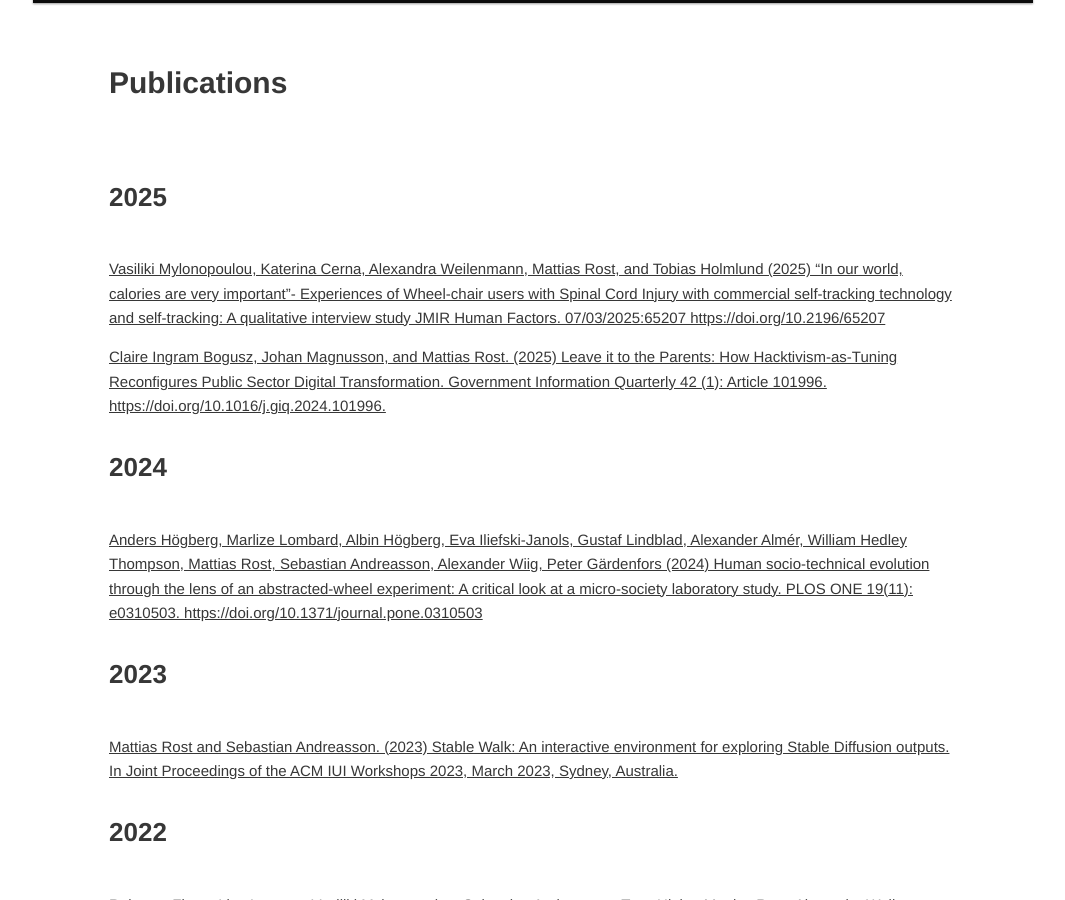
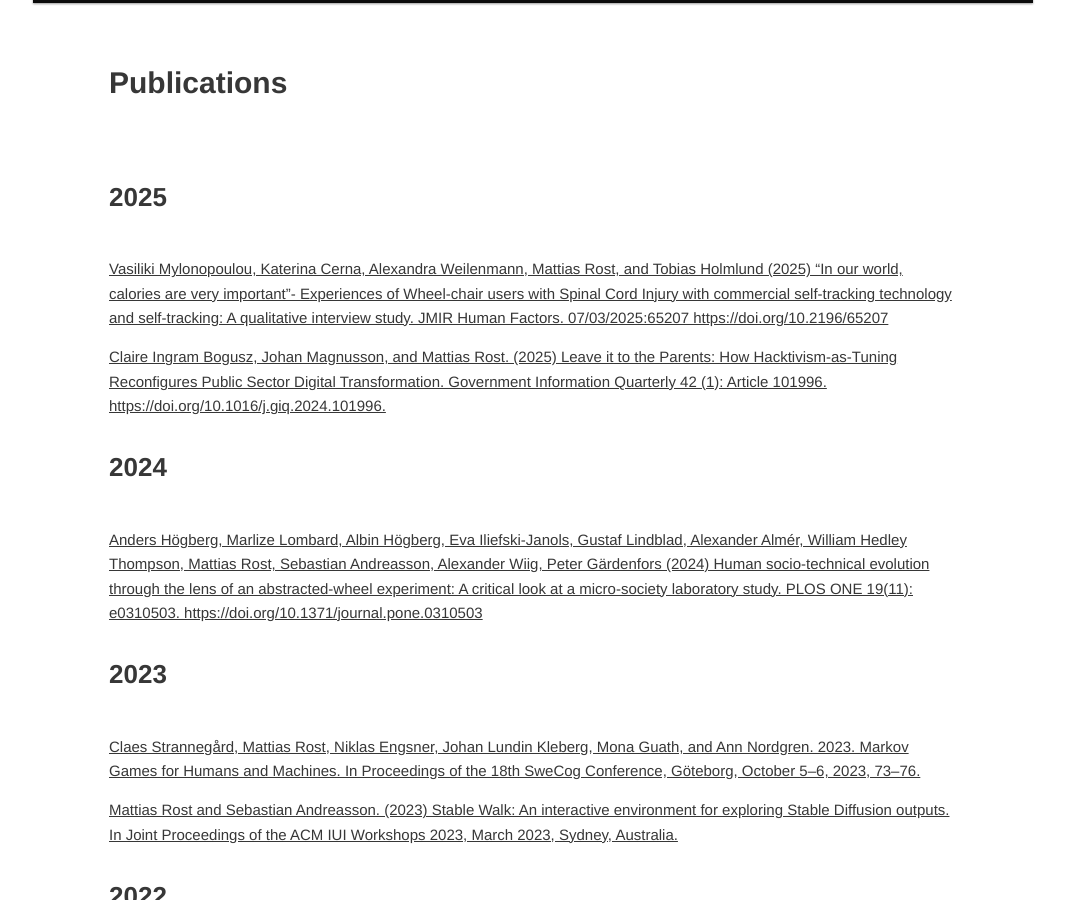
Before and after one commit to rrostt/rrostt.github.io, a Jekyll site: the page built from _pages/2011-09-24-publications.html, in a window 1280 px wide and 900 px high, scrolled down 530 px. Shown: the whole window, without its empty margins (107-1172 px from the left). Built offline with Jekyll 4.4.1, drawn with Linux system fonts in a browser that asks for light colours.

Commit message:
Added swecog 2023 article.

```diff
--- a/_pages/2011-09-24-publications.html
+++ b/_pages/2011-09-24-publications.html
@@ -25,7 +25,7 @@ permalink: "/publications/"
     <p><a href="https://doi.org/10.2196/65207">
         Vasiliki Mylonopoulou,  Katerina Cerna,  Alexandra Weilenmann,  Mattias Rost, and Tobias Holmlund
         (2025)
-        “In our world, calories are very important”- Experiences of Wheel-chair users with Spinal Cord Injury with commercial self-tracking technology and self-tracking: A qualitative interview study
+        “In our world, calories are very important”- Experiences of Wheel-chair users with Spinal Cord Injury with commercial self-tracking technology and self-tracking: A qualitative interview study.
         JMIR Human Factors. 07/03/2025:65207
         https://doi.org/10.2196/65207
     </a></p>
@@ -48,9 +48,17 @@ permalink: "/publications/"
 
 
     <h1>2023</h1>
+    <p>
+        <a href="https://swecog.se/files/SweCog_2023_Proceedings.pdf">
+            Claes Strannegård, Mattias Rost, Niklas Engsner, Johan Lundin Kleberg, Mona Guath, and Ann Nordgren. 2023.
+            Markov Games for Humans and Machines.
+            In Proceedings of the 18th SweCog Conference, Göteborg, October 5–6, 2023, 73–76.
+        </a>
+    </p>
     <p><a href="https://hai-gen.github.io/2023/papers/7513-paper-HAIGEN-RostMattias.pdf">Mattias Rost and Sebastian
         Andreasson. (2023) Stable Walk: An interactive environment for exploring Stable Diffusion outputs. In Joint
         Proceedings of the ACM IUI Workshops 2023, March 2023, Sydney, Australia.</a></p>
+
     <h1>2022</h1>
     <p><a href="https://dl.acm.org/doi/10.1145/3546155.3547275">Rebecca Finne, Lisa Larsson, Vasiliki Mylonopoulou,
         Sebastian Andreasson, Tove Hjelm, Mattias Rost, Alexandra Weilenmann, and Olof Torgersson. 2022. Reversed
```
